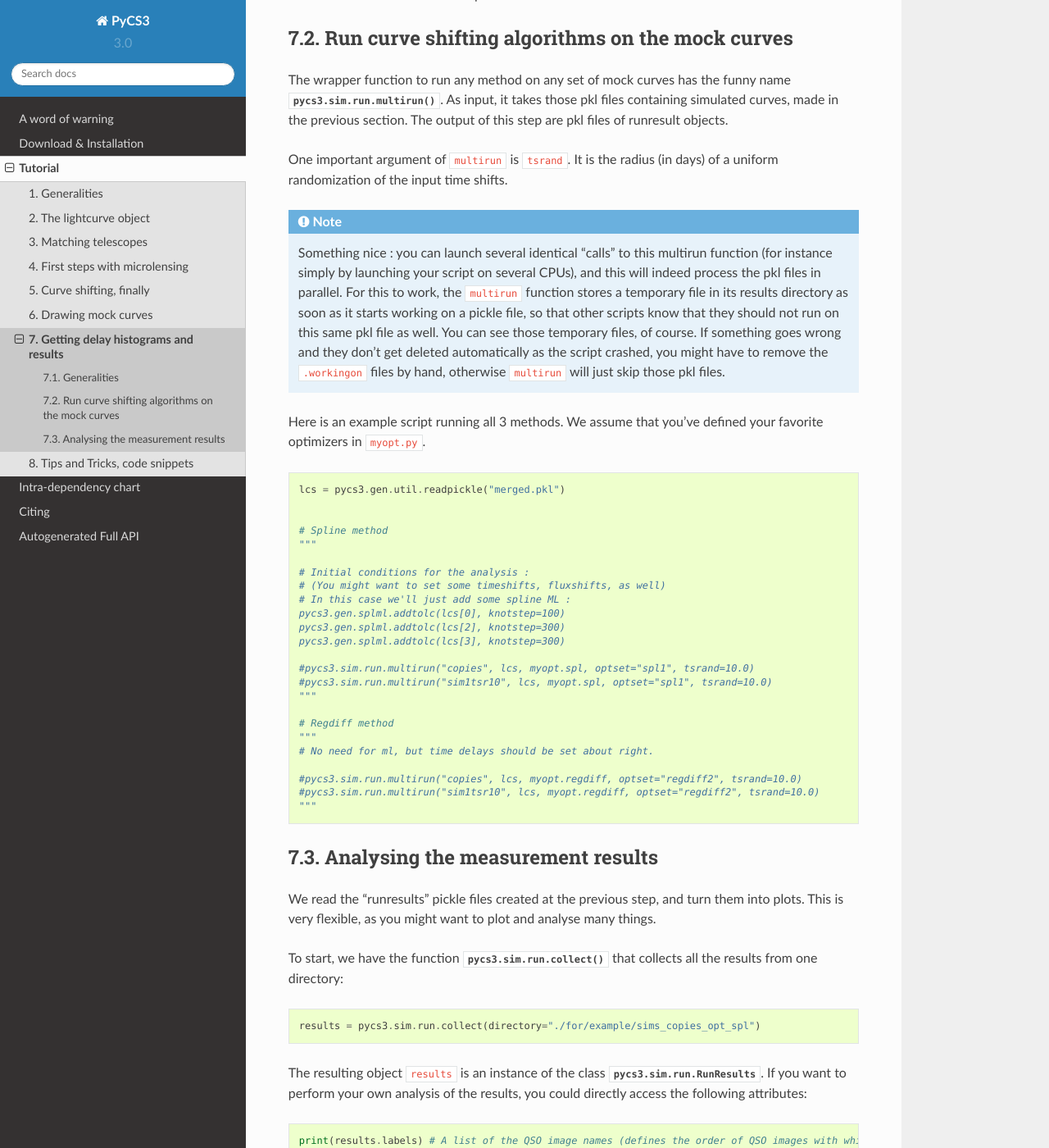
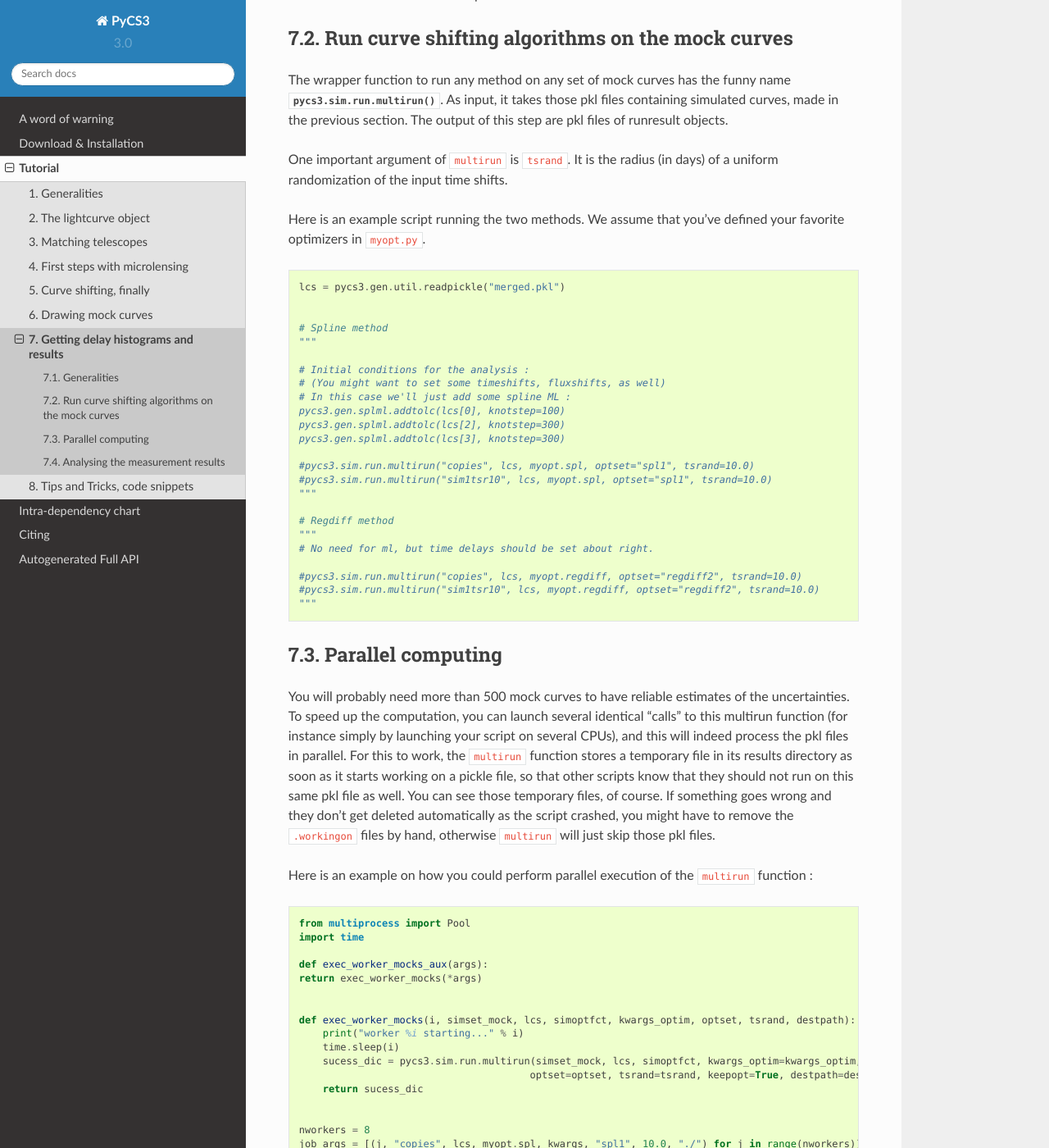
Before and after one commit to ZSHJoanna/pycs-diy, a Sphinx documentation site: the page built from docs/tutorial/makehists.rst, in a window 1280 px wide and 1400 px high, scrolled down 282 px. Shown: the whole window at 82% size. Built offline with Sphinx 7.4.7 and the Read the Docs theme 2.0.0, drawn with Linux system fonts in a browser that asks for light colours; some of the changed text lies outside the part shown.

Commit message:
remove completely multiprocessing handling at the applyopt function level + documentation

```diff
--- a/docs/tutorial/basic_lc.rst
+++ b/docs/tutorial/basic_lc.rst
@@ -9,7 +9,7 @@ First step is to learn about this fundamental object, and the functions to manip
 Importing lightcurves
 ---------------------
 
-You probably have some light curves in the form of simple text/csv/rdb files. If not, get the trial curves from :download:`here <trialcurves.txt>`
+You probably have some light curves in the form of simple text/csv/rdb files. If not, get the trial curves from :download:`here <trialcurves.txt>` or get some real COSMOGRAIL curves from `here <https://obswww.unige.ch/~millon/d3cs/COSMOGRAIL_public/code.php>`_
 
 
 Importing from cosmouline/lcmanip or similar rdb files
--- a/docs/tutorial/makehists.rst
+++ b/docs/tutorial/makehists.rst
@@ -19,9 +19,7 @@ As input, it takes those pkl files containing simulated curves, made in the prev
 
 One important argument of ``multirun`` is ``tsrand``. It is the radius (in days) of a uniform randomization of the input time shifts.
 
-.. note:: Something nice : you can launch several identical "calls" to this multirun function (for instance simply by launching your script on several CPUs), and this will indeed process the pkl files in parallel. For this to work, the ``multirun`` function stores a temporary file in its results directory as soon as it starts working on a pickle file, so that other scripts know that they should not run on this same pkl file as well. You can see those temporary files, of course. If something goes wrong and they don't get deleted automatically as the script crashed, you might have to remove the ``.workingon`` files by hand, otherwise ``multirun`` will just skip those pkl files.
-
-Here is an example script running all 3 methods. We assume that you've defined your favorite optimizers in ``myopt.py``.
+Here is an example script running the two methods. We assume that you've defined your favorite optimizers in ``myopt.py``.
 
 
 ::
@@ -51,8 +49,35 @@ Here is an example script running all 3 methods. We assume that you've defined y
 	#pycs3.sim.run.multirun("sim1tsr10", lcs, myopt.regdiff, optset="regdiff2", tsrand=10.0)
 	"""
 
+Parallel computing
+------------------
+You will probably need more than 500 mock curves to have reliable estimates of the uncertainties. To speed up the computation, you can launch several identical "calls" to this multirun function (for instance simply by launching your script on several CPUs), and this will indeed process the pkl files in parallel. For this to work, the ``multirun`` function stores a temporary file in its results directory as soon as it starts working on a pickle file, so that other scripts know that they should not run on this same pkl file as well. You can see those temporary files, of course. If something goes wrong and they don't get deleted automatically as the script crashed, you might have to remove the ``.workingon`` files by hand, otherwise ``multirun`` will just skip those pkl files.
+
+Here is an example on how you could perform parallel execution of the ``multirun`` function :
+
+::
+
+    from multiprocess import Pool
+    import time
+
+    def exec_worker_mocks_aux(args):
+    return exec_worker_mocks(*args)
 
 
+    def exec_worker_mocks(i, simset_mock, lcs, simoptfct, kwargs_optim, optset, tsrand, destpath):
+        print("worker %i starting..." % i)
+        time.sleep(i)
+        sucess_dic = pycs3.sim.run.multirun(simset_mock, lcs, simoptfct, kwargs_optim=kwargs_optim,
+                                           optset=optset, tsrand=tsrand, keepopt=True, destpath=destpath)
+        return sucess_dic
+
+
+    nworkers = 8
+    job_args = [(j, "copies", lcs, myopt.spl, kwargs, "spl1", 10.0, "./") for j in range(nworkers)]
+    p = Pool(nworkers)
+    success_list_copies = p.map(exec_worker_copie_aux, job_args)
+
+For a detailed example, you can check this [script](https://gitlab.com/cosmograil/PyCS3/-/blob/master/scripts/3c_optimise_copy_mocks.py)
 
 Analysing the measurement results
 ---------------------------------
--- a/docs/tutorial/shifting.rst
+++ b/docs/tutorial/shifting.rst
@@ -131,6 +131,7 @@ The idea is to shift the light curves so to minimize the variability of their "d
 See `Tewes et al. 2013 <http://dx.doi.org/10.1051/0004-6361/201220123>`_ for a more detailed description of the idea. In practice, as for the spline optimizer, there is a simple top-level wrapper function, that you can add to your ``myopt.py`` :
 
 ::
+
 	# we need to call the regdiff module explicitely
 	import pycs3.regdiff
 
```
Also changed, not shown: docs/tutorial/drawing.rst (+16 -7 lines), 5 other files.
